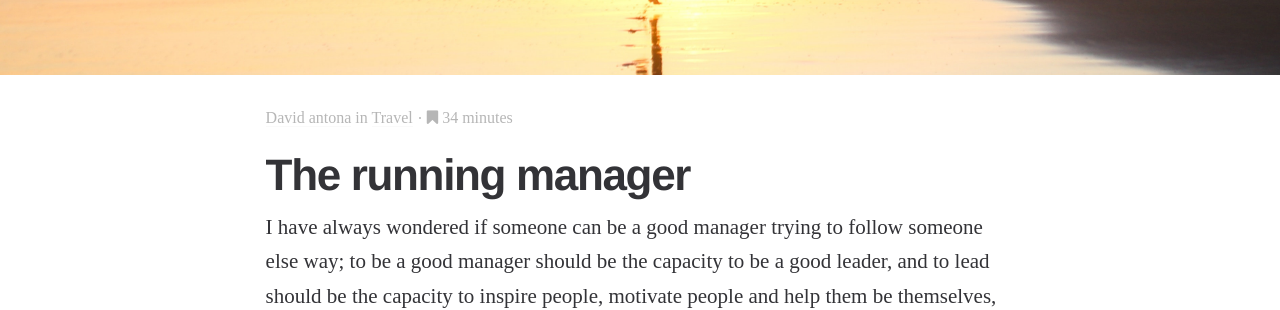
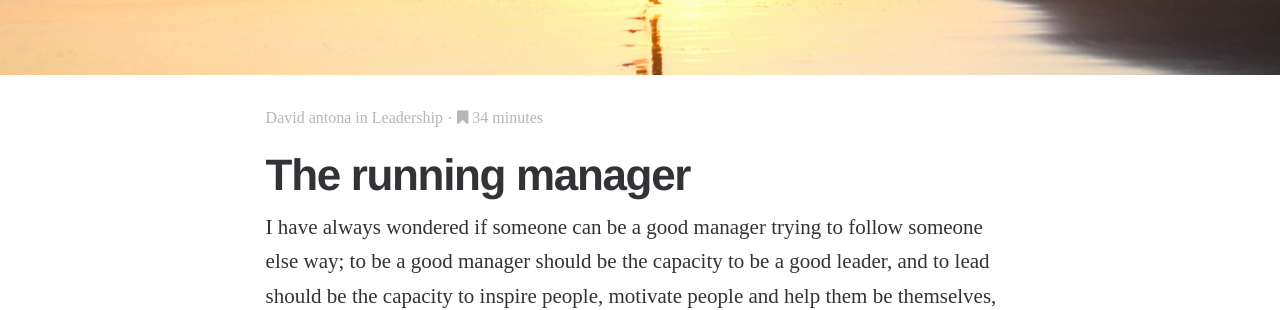
Before and after one commit to 2sherpas/2sherpas.github.io, a Jekyll site: the page built from _posts/2020-02-04-the-running-manager.md, in a window 1280 px wide. Shown: the part 385-695 px from the top of the page. Built offline with Jekyll 4.4.1, drawn with Linux system fonts in a browser that asks for light colours; some of the changed text lies outside the part shown.

Commit message:
change article category

```diff
--- a/_posts/2020-02-04-the-running-manager.md
+++ b/_posts/2020-02-04-the-running-manager.md
@@ -2,7 +2,7 @@
 layout: post
 title:  "The running manager"
 date: 2020-02-04 11:00:00
-categories: travel storytime
+categories: leadership
 author_name : David Antona
 author_url : /author/david
 author_avatar: david
```
